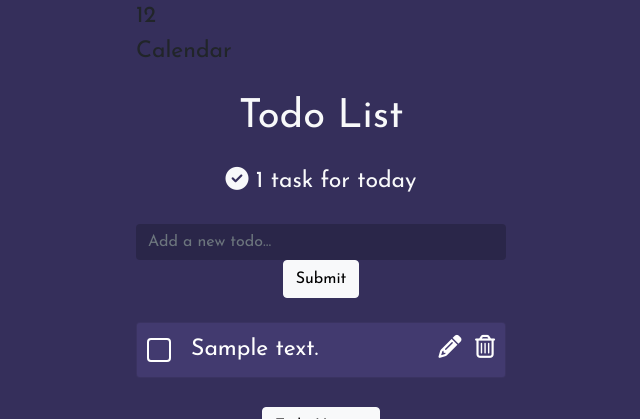
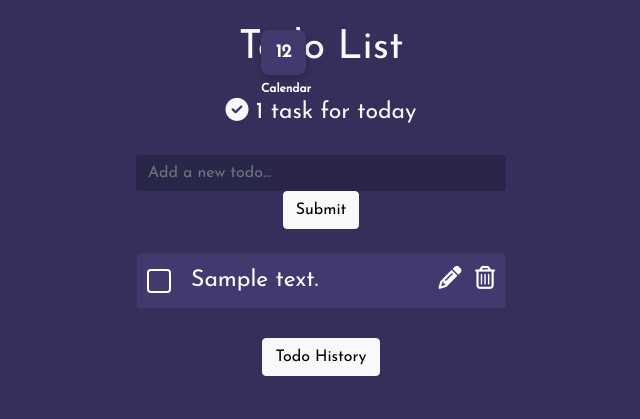
Before and after one commit to antonzhuraliou/to_do_list, a Django app: template tasks/templates/tasks/cur_tasks.html in a window 1280 px wide. Shown: the top 419 px of the page, without its empty margins (319-959 px from the left). Run offline with Django 5.2, Linux system fonts and the light colour scheme; tables that the repository leaves empty hold one stand-in row (values such as "Sample post"); the template is opened without the code that fills it: values that come from a table or form of the project are taken from there, most other values are stand-ins (such as "Sample title", 1, 10 or a date in 2020); parts of the project's set-up code (start-up, migrations or seed data) failed here and were passed over; some libraries are stand-ins or nearby versions.

Commit message:
Add calendar css

```diff
--- a/tasks/static/tasks/css/tasks.css
+++ b/tasks/static/tasks/css/tasks.css
@@ -144,3 +144,34 @@ a:hover {
   text-decoration: none;
   outline: none;
 }
+.calendar-container {
+    position: absolute;
+    top: 30px;
+    right: 650px;
+    display: flex;
+    flex-direction: column;
+    text-align: center; /* Выравнивает текст по центру */
+    gap: 5px; /* Отступ между иконкой и текстом */
+}
+
+.calendar-icon {
+    width: 45px;
+    height: 45px;
+    background-color: #423a6f;
+    border-radius: 8px;
+    display: flex;
+    justify-content: center;
+    align-items: center;
+    font-size: 18px;
+    font-weight: bold;
+    color: white;
+    box-shadow: 0px 3px 6px rgba(0, 0, 0, 0.2);
+    cursor: pointer;
+}
+
+.calendar-text {
+    font-size: 12px;
+    font-weight: bold;
+    color: white;
+    text-align: center; /* Выравнивает текст по центру */
+}
```
